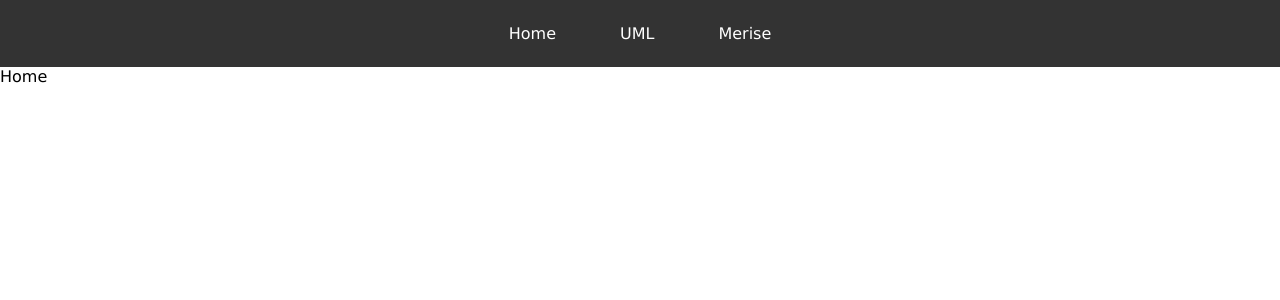
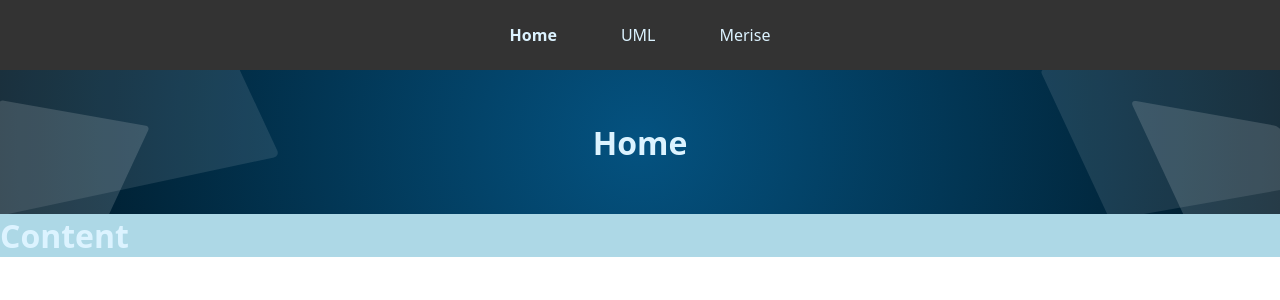
Before and after one commit to 2023-cda-alt-devops-p4/catalog-zl, a React (Vite) app: page / in a window 1280 px wide. Shown: the top 300 px of the page. Built offline with nearby package versions, Linux system fonts and the light colour scheme.

Commit message:
add: Banner component + css
- Ajout du composant Banner.tsx dans le dossier "component"
- Ajout du style pour la bannière
- Suppression des marge et du padding de tout les element *
- Modification de App.tsx pour y ajouter le composant banner

```diff
--- a/src/App.tsx
+++ b/src/App.tsx
@@ -4,11 +4,13 @@ import Home from './pages/Home';
 import NotFound from './pages/NotFound';
 import Uml from './pages/Uml';
 import Merise from './pages/Merise';
+import Banner from './component/Banner';
 
 function App() {
   return (
     <>
     <Navbar />
+    <Banner />
     <Routes>
       <Route path='*' element={<NotFound />} />
       <Route path='/' element={<Home/>} />
--- /dev/null
+++ b/src/component/Banner.tsx
@@ -0,0 +1,13 @@
+
+const Banner = () => {
+  return (
+
+    <div className="banner">
+        <div className="banner-left"></div>
+        <div className="banner-right"></div>
+        <h1>Home</h1>
+    </div>
+  )
+}
+
+export default Banner
--- a/src/index.css
+++ b/src/index.css
@@ -1,9 +1,21 @@
-body {
+* {
+    padding: 0;
     margin: 0;
-    font-family: Verdana, Geneva, Tahoma, sans-serif;
 }
 
+body {
+    width: 100vw;
+    margin: 0;
+    font-family: system-ui, -apple-system, BlinkMacSystemFont, 'Segoe UI', Roboto, Oxygen, Ubuntu, Cantarell, 'Open Sans', 'Helvetica Neue', sans-serif;
+    color: #dcf3ff;
+    overflow-x: hidden;
+}
+
+/* Navbar */
+
 nav {
+    position: relative;
+    z-index: 2;
     padding: 1.5em;
     display: flex;
     justify-content: center;
@@ -11,7 +23,115 @@ nav {
 }
 
 .navlink {
-    color: white;
+    color: #dcf3ff;
     text-decoration: none;
     margin: 0 2em;
 }
+
+.active {
+    font-weight: bold;
+}
+
+/* Fin Navbar */
+
+.container {}
+
+/* Bannière */
+
+.banner {
+    position: relative;
+    display: flex;
+    justify-content: center;
+    align-items: center;
+    min-height: 18vh;
+    background: radial-gradient(circle, rgba(4, 82, 128, 1) 0%, rgba(0, 25, 39, 1) 100%);
+}
+
+.banner-right {
+    position: absolute;
+    height: 100%;
+    width: 100%;
+    right: 0;
+    top: 0;
+    overflow: hidden
+}
+
+.banner-right:before {
+    content: "";
+    width: 300px;
+    height: 150px;
+    background: rgba(255, 255, 255, 0.1);
+    position: absolute;
+    right: -60px;
+    top: 0;
+    border-radius: 4px;
+    -webkit-transform: skew(25deg, -10deg);
+    transform: skew(25deg, -10deg);
+    moz-transform-origin: top left;
+    -webkit-transform-origin: top left;
+    transform-origin: top left
+}
+
+.banner-right:after {
+    content: "";
+    width: 150px;
+    height: 600px;
+    background: rgba(255, 255, 255, 0.15);
+    position: absolute;
+    right: 0px;
+    top: 30px;
+    border-radius: 6px;
+    -webkit-transform: skew(25deg, 10deg);
+    transform: skew(25deg, 10deg);
+    moz-transform-origin: top left;
+    -webkit-transform-origin: top left;
+    transform-origin: top left
+}
+
+.banner-left {
+    position: absolute;
+    height: 100%;
+    width: 100%;
+    right: 0;
+    top: 0;
+    overflow: hidden
+}
+
+.banner-left:before {
+    content: "";
+    width: 300px;
+    height: 150px;
+    background: rgba(255, 255, 255, 0.1);
+    position: absolute;
+    left: -90px;
+    top: 0;
+    border-radius: 6px;
+    -webkit-transform: skew(25deg, -12deg);
+    transform: skew(25deg, -12deg);
+    moz-transform-origin: top left;
+    -webkit-transform-origin: top left;
+    transform-origin: top left
+}
+
+.banner-left:after {
+    content: "";
+    width: 150px;
+    height: 600px;
+    background: rgba(255, 255, 255, 0.15);
+    position: absolute;
+    left: 0px;
+    top: 30px;
+    border-radius: 4px;
+    -webkit-transform: skew(-25deg, 10deg);
+    transform: skew(-25deg, 10deg);
+    moz-transform-origin: top left;
+    -webkit-transform-origin: top left;
+    transform-origin: top left
+}
+
+/* Fin bannière */
+
+.content {
+    position: relative;
+    background-color: lightblue;
+}
--- a/src/pages/Home.tsx
+++ b/src/pages/Home.tsx
@@ -1,7 +1,11 @@
 
 const Home = () => {
   return (
-    <div>Home</div>
+    <div className="container">
+      <div className="content">
+        <h1>Content</h1>
+      </div>
+    </div>
   )
 }
 
```
